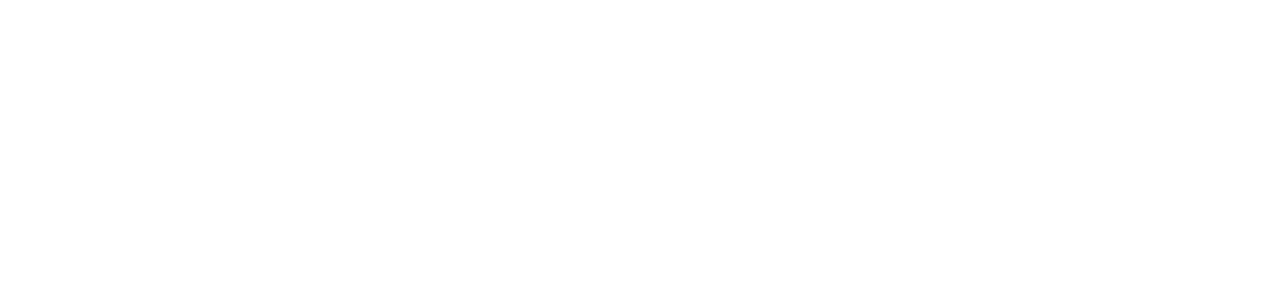
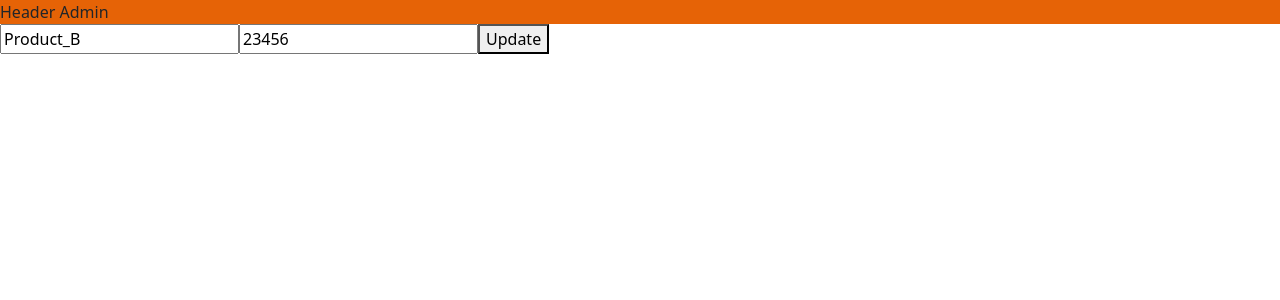
Before and after one commit to Tramnvph14967/reactJs_web16308, a React (Vite) app: page /admin/product/1/edit in a window 1280 px wide. Before the commit this address had no page. Shown: the top 300 px of the page. Built offline with nearby package versions, Linux system fonts and the light colour scheme; data requests are answered from the project's data file.

Commit message:
update_buoi6

```diff
--- a/db.json
+++ b/db.json
@@ -21,9 +21,9 @@
       "price": 23456
     },
     {
-      "name": "Nguyễn Văn Trăm",
-      "price": "500000",
-      "id": "DpW8y5g"
+      "name": "product_a",
+      "price": "5000009999",
+      "id": "OcNsvyK"
     }
   ]
 }
--- a/src/App.tsx
+++ b/src/App.tsx
@@ -12,10 +12,10 @@
 
 import ProductManager from './pages/admin/ProductManager'
 import ProductAdd from './pages/admin/ProductAdd'
-
+import ProductEdit from './pages/admin/ProductEdit'
 
 import { ProductType } from './pages/types/products'
-import { add, list, remove } from './api/product'
+import { add, list, remove, update } from './api/product'
 
 
 function App() {
@@ -27,17 +27,26 @@
     }
     getProducts();
   }, [])
-  const removeItem = (id) => {
+
+
+  const removeItem = (id:number) => {
     remove(id);
     //reRender
     setProducts(products.filter(item => item.id !== id));
 
     //setProduct()
   }
+
+
   const onHanldeAdd = (data) => {
     add(data);
     setProducts([...products, data])
 }
+
+  const onHanldeUpdate = async (product: ProductType) =>{
+      const {data} = await update(product);
+      setProducts(products.map(item => item.id === data.id ? data : item));
+  }
   return (
     <div className="container-fuild">
 
@@ -49,11 +58,19 @@
             <Route path=":id" element={<ProductDetail />} />
           </Route>
         </Route>
+
+
+
         <Route path='admin' element={<AdminLayout />}>
           <Route index element={<Navigate to="dashboard" />} />
           <Route path='dashboard' element={<h1>Dashboard page</h1>} />
-          <Route path="products" element={<ProductManager products={products} onRemove={removeItem} />} />
-          <Route path="/admin/product/add" element={<ProductAdd onAdd={onHanldeAdd}/>} />
+
+          <Route path='product'>
+              <Route index element={<ProductManager products={products} onRemove={removeItem} />} />
+              <Route path='add' element={<ProductAdd onAdd={onHanldeAdd} />}/>
+              <Route path=':id/edit' element={<ProductEdit onUpdate={onHanldeUpdate}/>} />
+          </Route>
+
         </Route>
       </Routes>
     </div>
--- a/src/api/product.tsx
+++ b/src/api/product.tsx
@@ -14,3 +14,11 @@
     const url =`/products`;
     return instance.post(url,product);
 }
+export const read = (id:number) => {
+    const url = `/products/${id}`;
+    return instance.get(url);
+}
+export const update = (product:ProductType) => {
+    const url = `/products/${product.id}`;
+    return instance.put(url,product);
+}
--- a/src/pages/admin/ProductAdd.tsx
+++ b/src/pages/admin/ProductAdd.tsx
@@ -16,7 +16,7 @@
 
     const onSubmit: SubmitHandler<FormInputs> = data => {
         props.onAdd(data);
-        navigate('/admin/products')
+        navigate('/admin/product')
     }
   return (
     <form action="" onSubmit={handleSubmit(onSubmit)}>
--- /dev/null
+++ b/src/pages/admin/ProductEdit.tsx
@@ -0,0 +1,50 @@
+import React, { useEffect } from 'react'
+import {useForm, SubmitHandler} from 'react-hook-form'
+import {useNavigate, useParams} from 'react-router-dom'
+import {read} from '../../api/product'
+import {ProductType}  from '../types/products'
+
+type ProductEditProps = {
+  onUpdate: (product: ProductType) => void
+}
+
+type FormInputs = {
+  name: String,
+  price: number
+}
+
+
+const ProductEdit = (props: ProductEditProps) => {
+  const {register, handleSubmit, formState: {errors},reset} = useForm<FormInputs>();
+  const navigate = useNavigate();
+  const {id} = useParams();
+
+  useEffect(() => {
+    const getProducts = async () =>{
+      const {data} = await read (id);
+      reset(data);
+    }
+    getProducts();
+  },[])
+
+
+  const onSubmit: SubmitHandler<FormInputs> = data => {
+    props.onUpdate(data);
+    navigate('admin/product');
+
+
+  }
+  return (
+    <div>
+      <form action="" onSubmit={handleSubmit(onSubmit)}>
+        <input type="text" {...register('name', { required: true})} />
+        { errors.name && <span>Fields is required</span>}
+        <input type="number" {...register('price')} />
+        <button>Update</button>
+    </form>
+    </div>
+
+  )
+}
+
+export default ProductEdit
--- a/src/pages/admin/ProductManager.tsx
+++ b/src/pages/admin/ProductManager.tsx
@@ -30,6 +30,7 @@
               <td>{item.price}</td>
               <td>
                 <button onClick={() => onRemove(item.id)}>Remove</button>
+
               </td>
             </tr>
           })}
--- a/src/pages/types/products.tsx
+++ b/src/pages/types/products.tsx
@@ -1,4 +1,5 @@
 export type ProductType ={
+    id?: number
     name: string,
     price: number
 }
```
